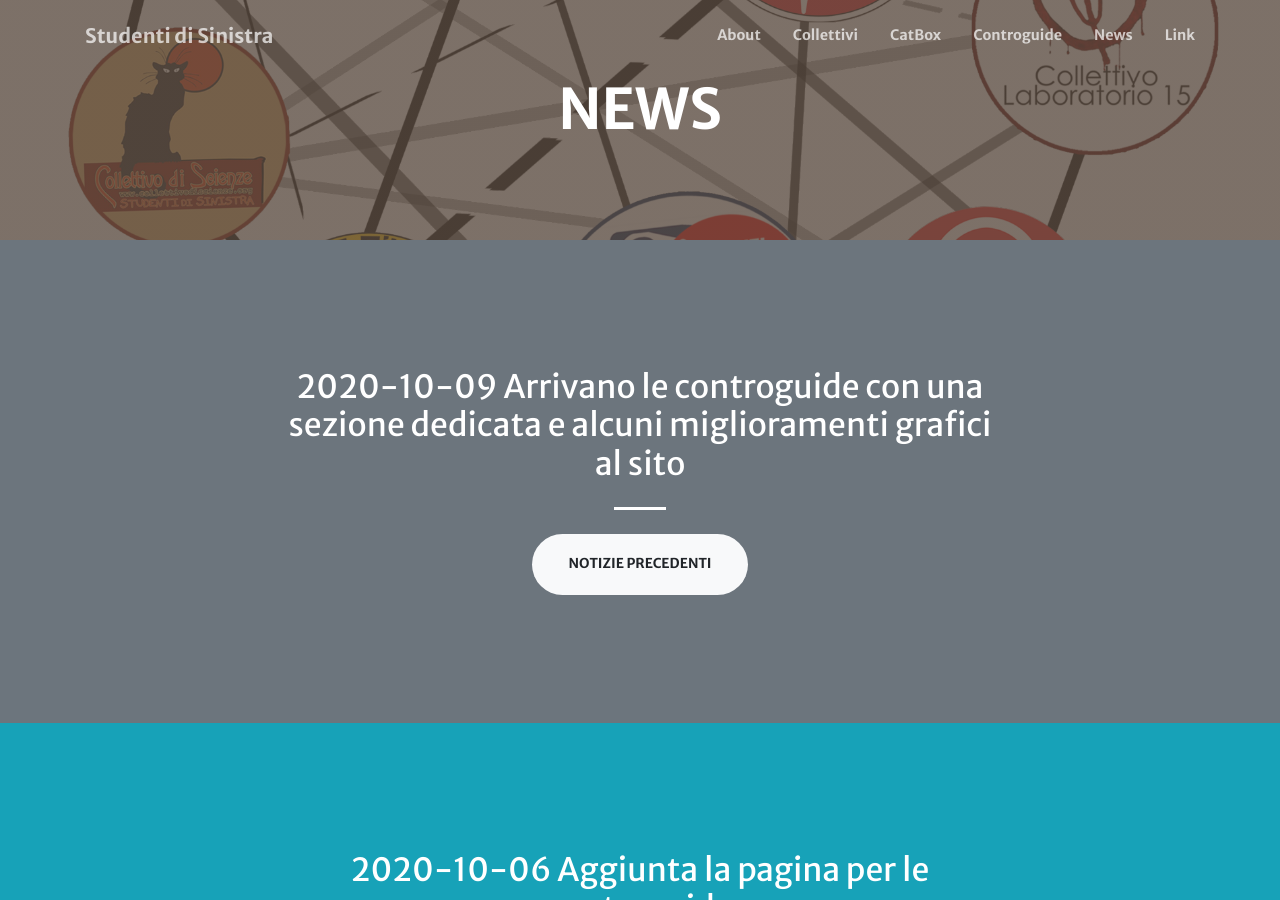
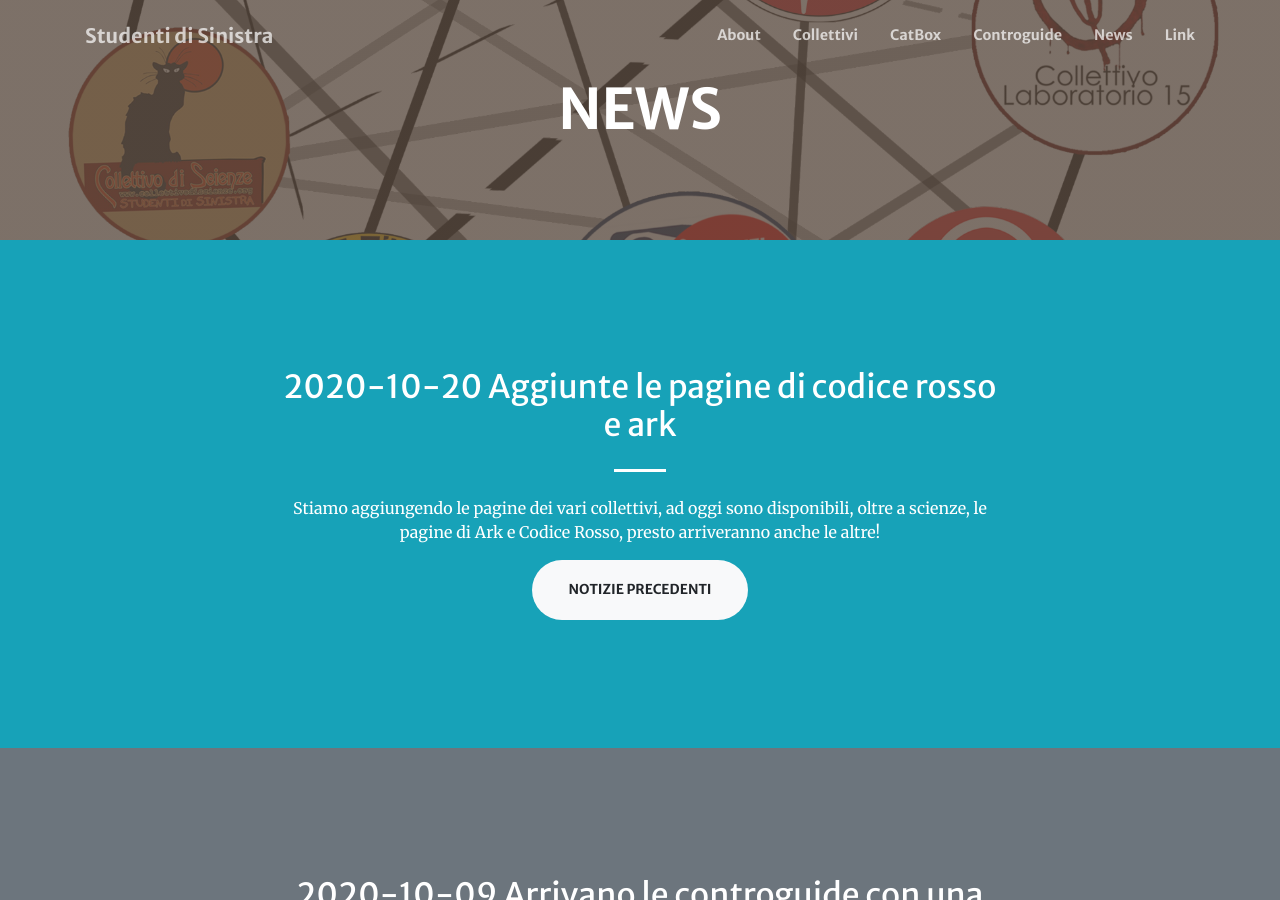
Before and after one commit to studentidisinistra/studentidisinistra.github.io, a Jekyll site: the page built from news.md, in a window 1280 px wide and 900 px high. Built offline with Jekyll 4.4.1, drawn with Linux system fonts in a browser that asks for light colours; nearby versions of some CDN libraries.

Commit message:
notizia pagine collettivi

```diff
--- a/news.md
+++ b/news.md
@@ -10,6 +10,15 @@ menus:
     weight: 2
 
 sections:
+  - type: call-to-action.html
+    section_id: post6
+    background_style: bg-info
+    title: 2020-10-20 Aggiunte le pagine di codice rosso e ark
+    text:  Stiamo aggiungendo le pagine dei vari collettivi, ad oggi sono disponibili, oltre a scienze, le pagine di Ark e Codice Rosso, presto arriveranno anche le altre!
+    actions:
+      - title: notizie precedenti
+        url: '#post5'
+        class: btn-light
   - type: call-to-action.html
     section_id: post5
     background_style: bg-secondary
```
